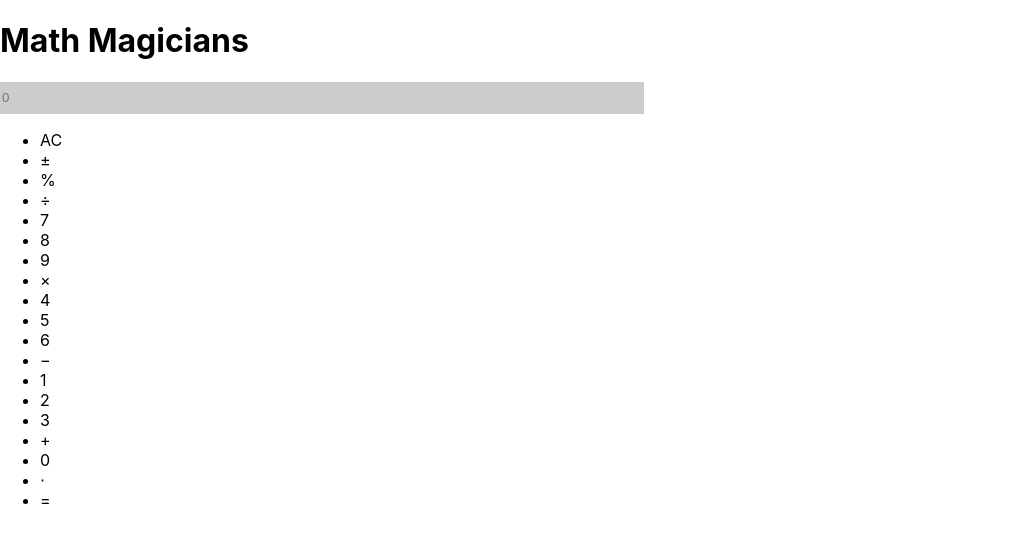
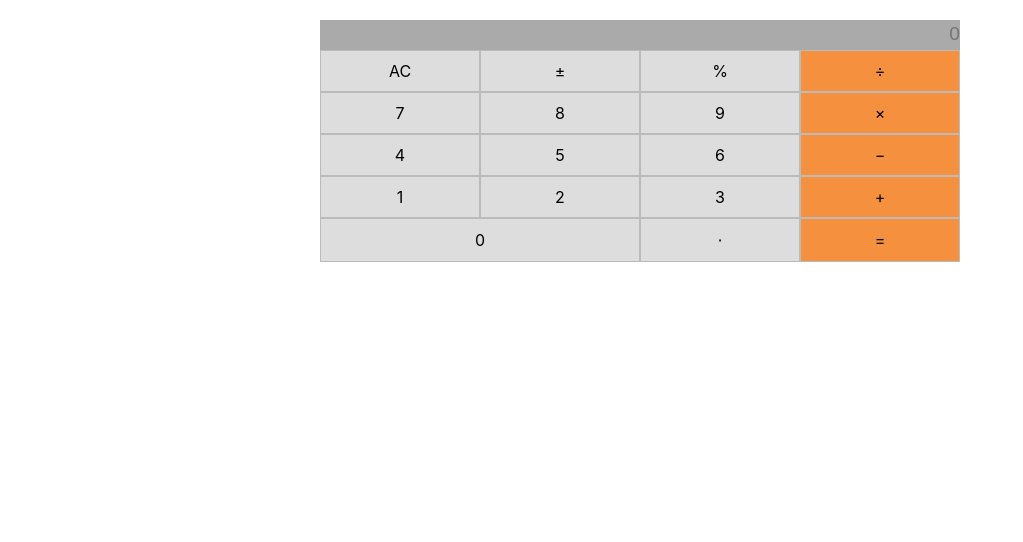
Before and after one commit to Kimutai01/math-magician, a React (Create React App) app: page / in a window 1280 px wide. Shown: the top 542 px of the page, without its empty margins (0-1023 px from the left). Built offline with nearby package versions, Linux system fonts and the light colour scheme.

Commit message:
Styling the keys

```diff
--- a/src/App.css
+++ b/src/App.css
@@ -1,11 +1,48 @@
+* {
+  margin: 0;
+  padding: 0;
+  box-sizing: border-box;
+}
+
 .calculator {
+  width: 50%;
   height: 70%;
-  width: 50%;
+  margin: auto;
+  margin-top: 20px;
 }
 
 .output__section input {
   border: none;
-  background: #ccc;
+  background: #aaa;
   width: 100%;
   height: 30px;
+  text-align: right;
 }
+.output__section input::placeholder {
+  font-size: 1.2rem;
+}
+.output-ul {
+  list-style: none;
+  display: grid;
+  grid-template-columns: repeat(4, 1fr);
+  align-items: center;
+}
+.key {
+  height: 100%;
+  border: 1px solid #bbb;
+  display: flex;
+  align-items: center;
+  justify-content: center;
+  background: #ddd;
+  padding: 10px;
+}
+.key:hover {
+  opacity: 0.7;
+}
+.action {
+  background: #f5913e;
+}
+.zero {
+  grid-column: 1 / span 2;
+  padding: 11px;
+}
--- a/src/App.js
+++ b/src/App.js
@@ -5,7 +5,6 @@ import './App.css';
 function App() {
   return (
     <div>
-      <h1>Math Magicians</h1>
       <Calculator />
     </div>
   );
--- a/src/components/Calculator.js
+++ b/src/components/Calculator.js
@@ -41,8 +41,8 @@ class Calculator extends Component {
             <li id="plus" className="key action">
               &#x2b;
             </li>
-            <li className="zero">0</li>
-            <li className="decimal">&#8901;</li>
+            <li className="key zero">0</li>
+            <li className="key decimal">&#8901;</li>
             <li id="equals" className="key action">
               &#61;
             </li>
```
Also changed, not shown: calc.png (added), 1 other file (tests, documents, lock files or other folders).
